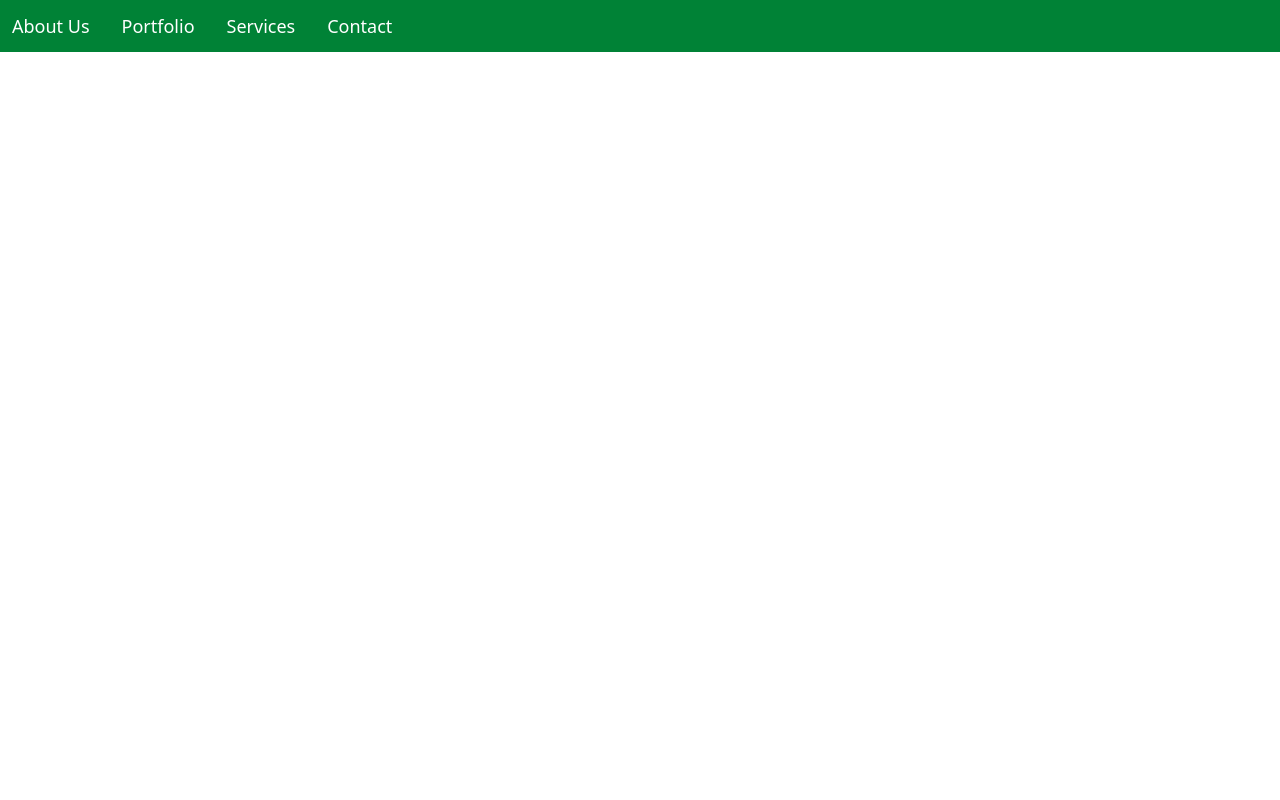
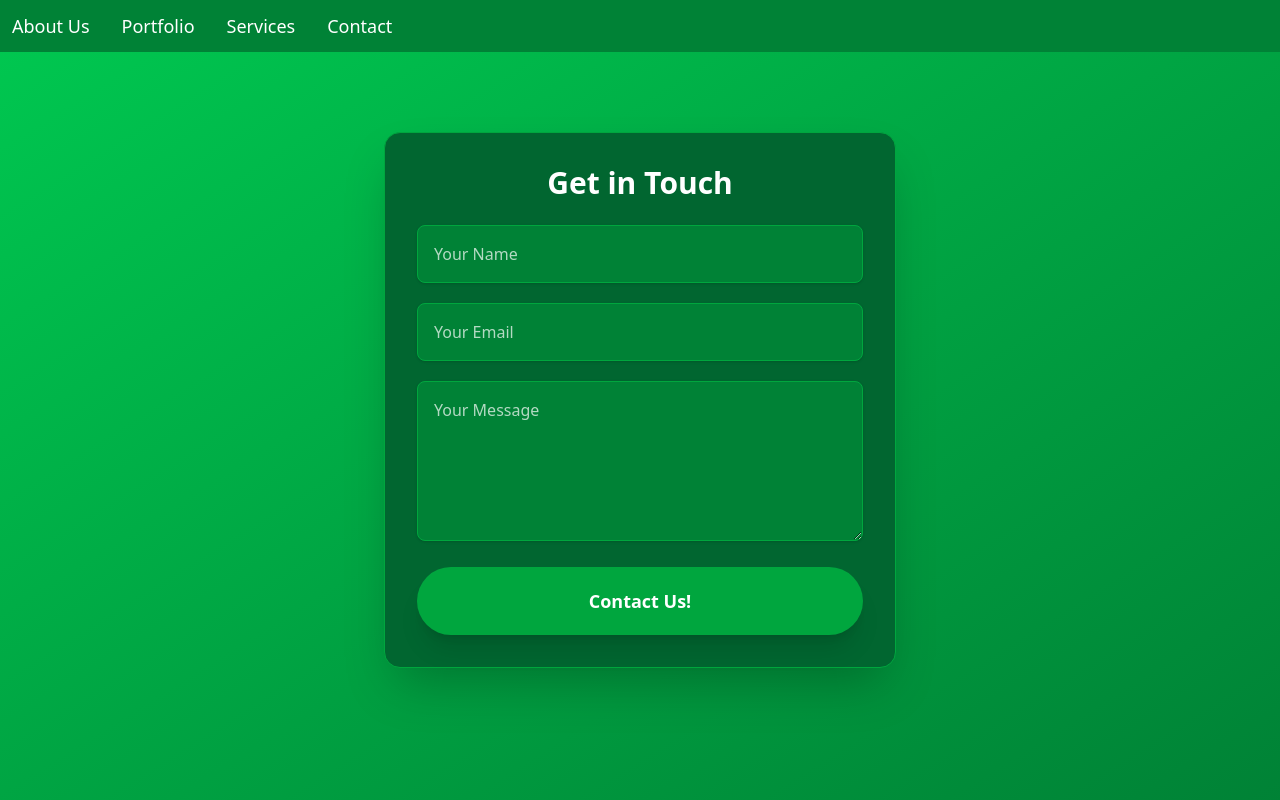
Before and after one commit to teleidoskopbild/ecomind, a React (Vite) app: page /contact in a window 1280 px wide. Built offline with nearby package versions, Linux system fonts and the light colour scheme.

Commit message:
add contactpage

```diff
--- a/src/pages/ContactPage.jsx
+++ b/src/pages/ContactPage.jsx
@@ -1,5 +1,35 @@
 function ContactPage() {
-  return <h1>Contact Us</h1>;
+  return (
+    <div className="min-h-screen bg-gradient-to-br from-green-500 to-green-700 flex flex-col justify-center items-center p-6">
+      <div className="bg-green-800 p-8 rounded-2xl shadow-2xl w-full max-w-lg border border-green-600">
+        <h2 className="text-3xl font-extrabold text-white mb-6 text-center">
+          Get in Touch
+        </h2>
+        <form className="space-y-5">
+          <input
+            type="text"
+            placeholder="Your Name"
+            className="w-full p-4 border border-green-600 bg-green-700 text-white rounded-lg focus:outline-none focus:ring-4 focus:ring-green-500 shadow-sm placeholder-white/70"
+          />
+          <input
+            type="email"
+            placeholder="Your Email"
+            className="w-full p-4 border border-green-600 bg-green-700 text-white rounded-lg focus:outline-none focus:ring-4 focus:ring-green-500 shadow-sm placeholder-white/70"
+          />
+          <textarea
+            placeholder="Your Message"
+            className="w-full p-4 border border-green-600 bg-green-700 text-white rounded-lg focus:outline-none focus:ring-4 focus:ring-green-500 h-40 shadow-sm placeholder-white/70"
+          ></textarea>
+          <button
+            type="submit"
+            className="cursor-pointer bg-green-600 text-white py-4 px-10 rounded-full border-4 border-transparent hover:bg-green-700 hover:border-green-500 hover:text-green-100 transform hover:scale-105 transition-all duration-300 ease-in-out shadow-xl w-full text-lg font-semibold"
+          >
+            Contact Us!
+          </button>
+        </form>
+      </div>
+    </div>
+  );
 }
 
 export default ContactPage;
--- a/src/pages/ServicesPage.jsx
+++ b/src/pages/ServicesPage.jsx
@@ -1,4 +1,5 @@
 import { useState, useEffect } from "react";
+import "../styles/services.css";
 
 export default function Services() {
   const [counter, setCounter] = useState(0);
@@ -26,10 +27,15 @@ export default function Services() {
 
   return (
     <div className="mt-0 pt-12 grid grid-cols-3 grid-rows-3 gap-0 sm:gap-0 h-screen bg-green-500 ">
-      <div className="font-bold text-black absolute top-1/2 left-1/2 transform -translate-x-1/2 -translate-y-1/2 transition-all duration-500 ease-in-out">
+      <div className="flex flex-col font-bold text-black absolute top-1/2 left-1/2 transform -translate-x-1/2 -translate-y-1/2 transition-all duration-500 ease-in-out">
         <h1 className="text-white text-center mt-12  text-sm md:text-4xl">
           OUR SERVICES
         </h1>
+        <img
+          className="w-12 md:w-24 self-center float-animation"
+          src="/scroll.svg"
+          alt="scroll-symbol"
+        ></img>
       </div>
       <div
         className={`flex flex-col justify-center  row-span-1 col-span-1 transition-all duration-1500 ease-out  ${
@@ -112,7 +118,7 @@ export default function Services() {
       </div>
       <div
         className={`flex flex-col justify-center row-span-1 col-span-1 transition-all duration-1500 ease-in-out   ${
-          counter >= 6
+          counter >= 5
             ? "opacity-100 translate-y-0"
             : "opacity-0 -translate-y-200"
         }`}
@@ -131,7 +137,7 @@ export default function Services() {
       </div>
       <div
         className={`flex flex-col justify-center  col-span-1 row-span-1 transition-all duration-1500 ease-out r ${
-          counter >= 7
+          counter >= 6
             ? "opacity-100 translate-y-0"
             : "opacity-0 -translate-y-200"
         }`}
@@ -148,7 +154,7 @@ export default function Services() {
       </div>
       <div
         className={`flex flex-col justify-center row-span-1 col-span-1 transition-all duration-1500 ease-out  ${
-          counter >= 8
+          counter >= 7
             ? "opacity-100 translate-y-0"
             : "opacity-0 -translate-y-200"
         }`}
@@ -165,7 +171,7 @@ export default function Services() {
       </div>
       <div
         className={`flex flex-col justify-center  row-span-1 col-span-1 transition-all duration-1500 ease-out  ${
-          counter >= 9
+          counter >= 8
             ? "opacity-100 translate-y-0"
             : "opacity-0 -translate-y-200"
         }`}
--- /dev/null
+++ b/src/styles/services.css
@@ -0,0 +1,13 @@
+@keyframes floatUpDown {
+  0%,
+  100% {
+    transform: translateY(0);
+  }
+  50% {
+    transform: translateY(-10px);
+  }
+}
+
+.float-animation {
+  animation: floatUpDown 2s ease-in-out infinite;
+}
```
Also changed, not shown: public/scroll.svg (added).
